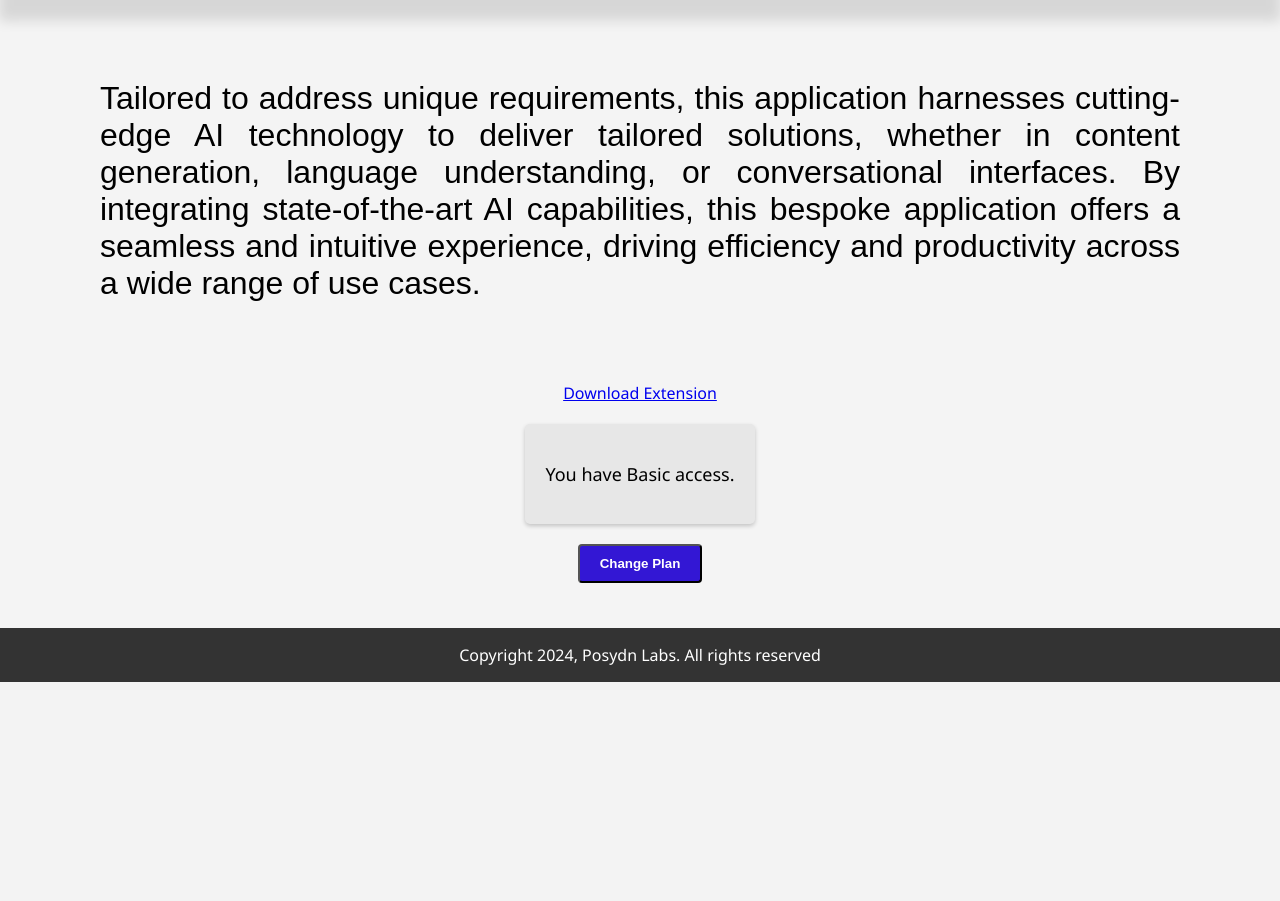
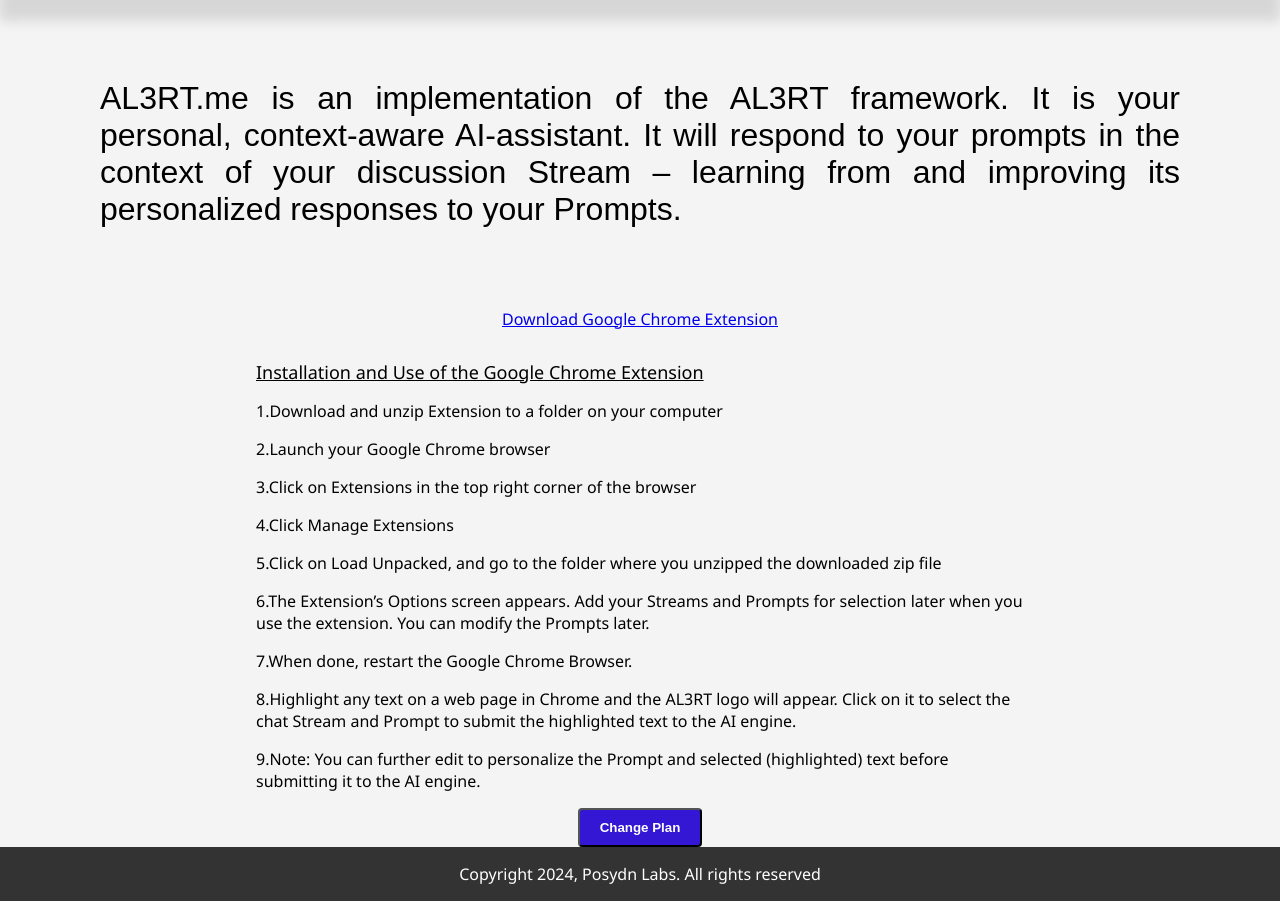
Before and after one commit to kohhash/RBAC, a Flask app: page / in a window 1280 px wide. Shown: the part 118-1019 px from the top of the page. Before the commit the page ends 800 px from the top, so only its background shows below. Run offline with Flask 2, Linux system fonts and the light colour scheme; the visitor is signed in with stand-in values (Sample User, id 1); data comes from the database, SQL or seed files in the repository; some libraries are stand-ins or nearby versions.

Commit message:
change home view

```diff
--- a/templates/home.html
+++ b/templates/home.html
@@ -235,18 +235,49 @@
     </header>
     <main>
       <div class="description">
-        Tailored to address
-        unique requirements, this application harnesses cutting-edge AI
-        technology to deliver tailored solutions, whether in content generation,
-        language understanding, or conversational interfaces. By integrating state-of-the-art AI capabilities, this
-        bespoke application offers a seamless and intuitive experience, driving
-        efficiency and productivity across a wide range of use cases.
+        AL3RT.me is an implementation of the AL3RT framework. It is your
+        personal, context-aware AI-assistant. It will respond to your prompts in
+        the context of your discussion Stream – learning from and improving its
+        personalized responses to your Prompts.
       </div>
       <!-- <div class="welcome-message">
         <h1>Welcome, {{ current_user.username }}!</h1>
       </div> -->
-      <a href="#" onclick="hideURL()">Download Extension</a>
-      <div class="access-level">
+      <a href="#" onclick="hideURL()">Download Google Chrome Extension</a>
+      <div style="width: 60%; margin-top: 30px;">
+        <u style="font-size: large;">
+          Installation and Use of the Google Chrome Extension
+        </u>
+        <p>
+          1.Download and unzip Extension to a folder on your computer
+        </p>
+        <p>
+          2.Launch your Google Chrome browser
+        </p>
+        <p>
+          3.Click on Extensions in the top right corner of the browser
+        </p>
+        <p>
+          4.Click Manage Extensions
+        </p>
+        <p>
+          5.Click on Load Unpacked, and go to the folder where you unzipped the downloaded zip file
+        </p>
+        <p>
+          6.The Extension’s Options screen appears. Add your Streams and Prompts for selection later when you use the extension. You can modify the Prompts later.
+        </p>
+        <p>
+          7.When done, restart the Google Chrome Browser.
+        </p>
+        <p>
+          8.Highlight any text on a web page in Chrome and the AL3RT logo will appear. Click on it to select the chat Stream and Prompt to submit the highlighted text to the AI engine.
+        </p>
+        <p>
+          9.Note: You can further edit to personalize the Prompt and selected
+          (highlighted) text before submitting it to the AI engine.
+        </p>
+      </div>
+      <!-- <div class="access-level">
         {% if current_user.role == 'admin' %}
         <p>You have Admin access.</p>
         <a href="{{ url_for('admin_users') }}" class="manage-users"
@@ -257,7 +288,7 @@
         {% else %}
         <p>You have Basic access.</p>
         {% endif %}
-      </div>
+      </div> -->
       <button class="plan-button" id="changePlanBtn">Change Plan</button>
     </main>
     <footer>Copyright 2024, Posydn Labs. All rights reserved</footer>
```
